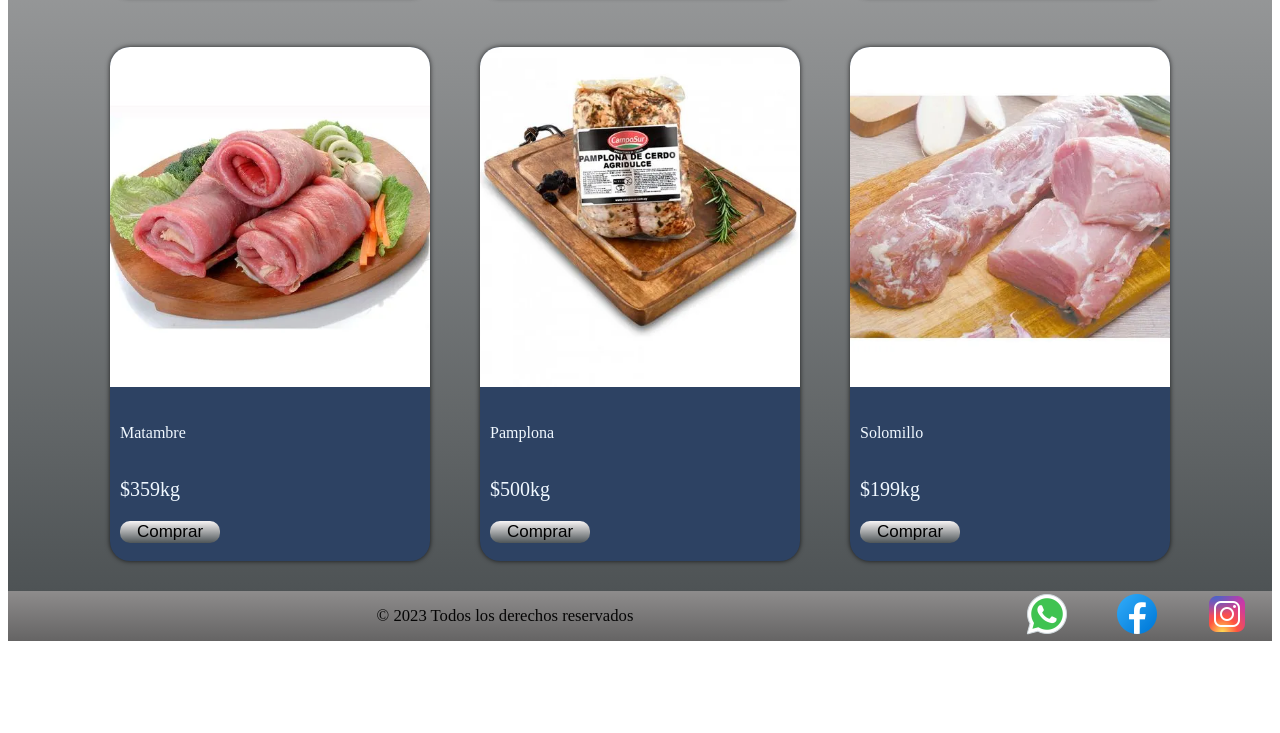
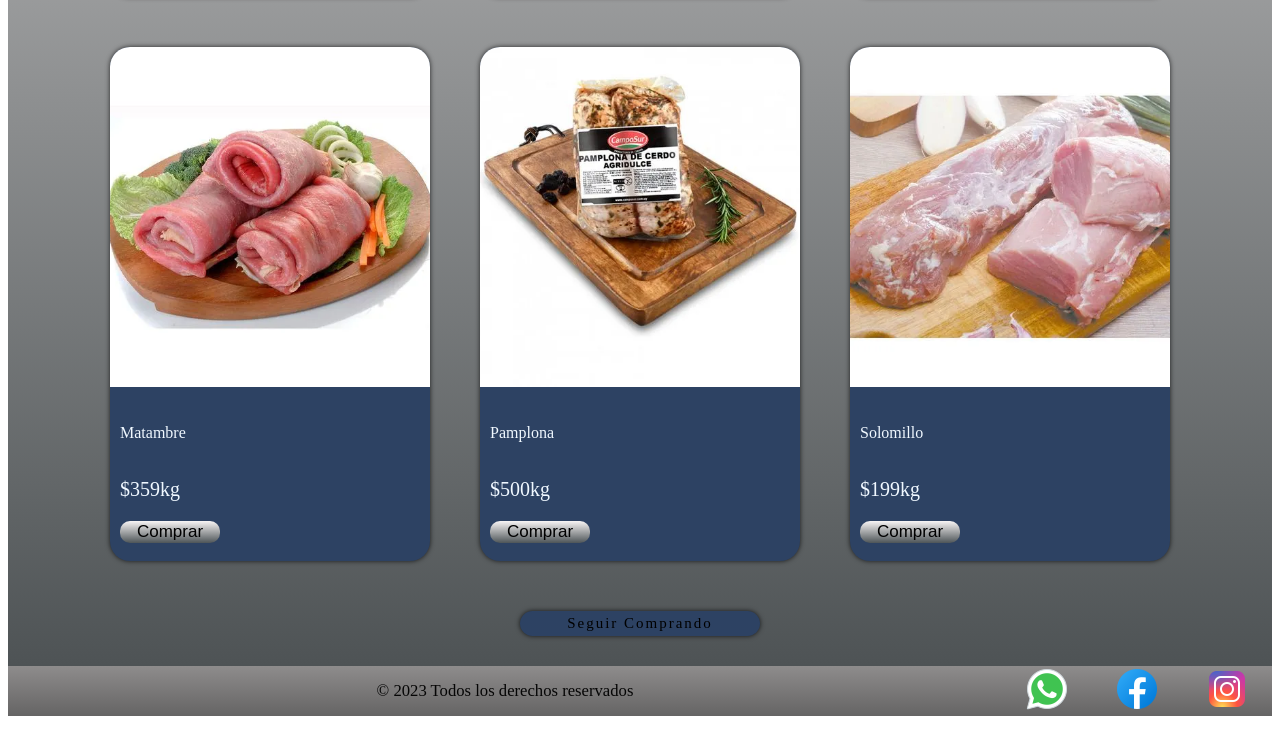
Before and after one commit to joaco23pp/proyecto1, a website: page pages/carrito.html in a window 1280 px wide. Shown: the part 707-1440 px from the top of the page. Before the commit the page ends 1365 px from the top, so only its background shows below. Drawn offline with Linux system fonts and the light colour scheme.

Commit message:
subir archivo

```diff
--- a/assets/scss/_botones.scss
+++ b/assets/scss/_botones.scss
@@ -28,3 +28,23 @@
     position: absolute;
     display: block;
 }
+.btn-neon2{
+    width: 1200px;
+    display: flex;
+    justify-content: center;
+}
+.btn-neon2{
+    position: relative;
+    align-items: center;
+    justify-content: center;
+    display: flex;
+    padding: 10px 20px;
+    color: #000000;
+    letter-spacing: 2px;
+    font-size: 15px;
+    text-decoration: none;
+    overflow: hidden;
+    transition: 0.2s;
+    height: 5px;
+    width: 200px;
+}
--- a/pages/carrito.html
+++ b/pages/carrito.html
@@ -106,6 +106,13 @@
                         <button>Comprar</button>
                     </div>
                 </div>
+                <div class="btn-neon2">
+                    <a href="productos.html" class="btn-neon2">Seguir Comprando</a>
+                    <span id="span1"></span>
+                    <span id="span2"></span>
+                    <span id="span3"></span>
+                    <span id="span4"></span>
+                </div>
             </div>
         </div>
     </Main>
```
Also changed, not shown: pages/productos.html (+1 -3 lines), assets/css/style.css, 1 other file.
